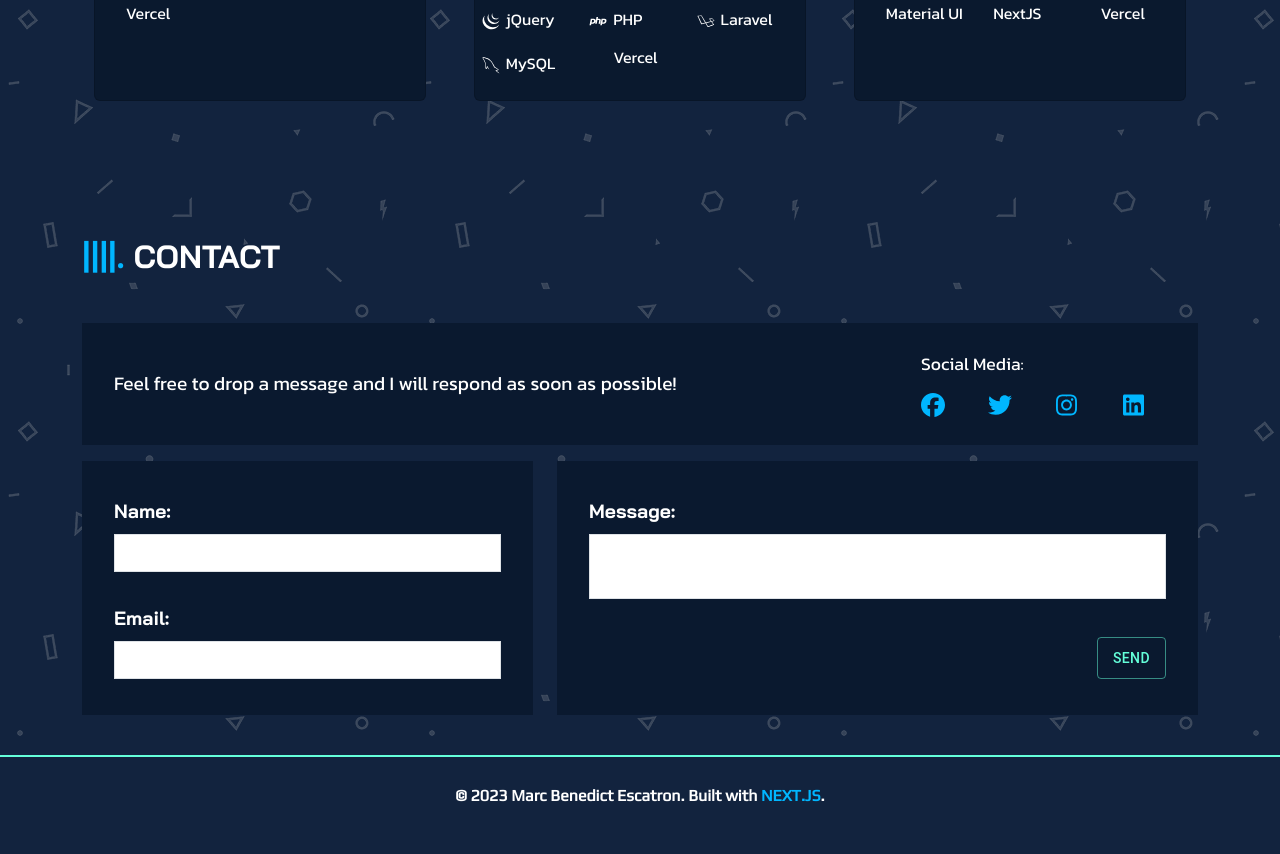
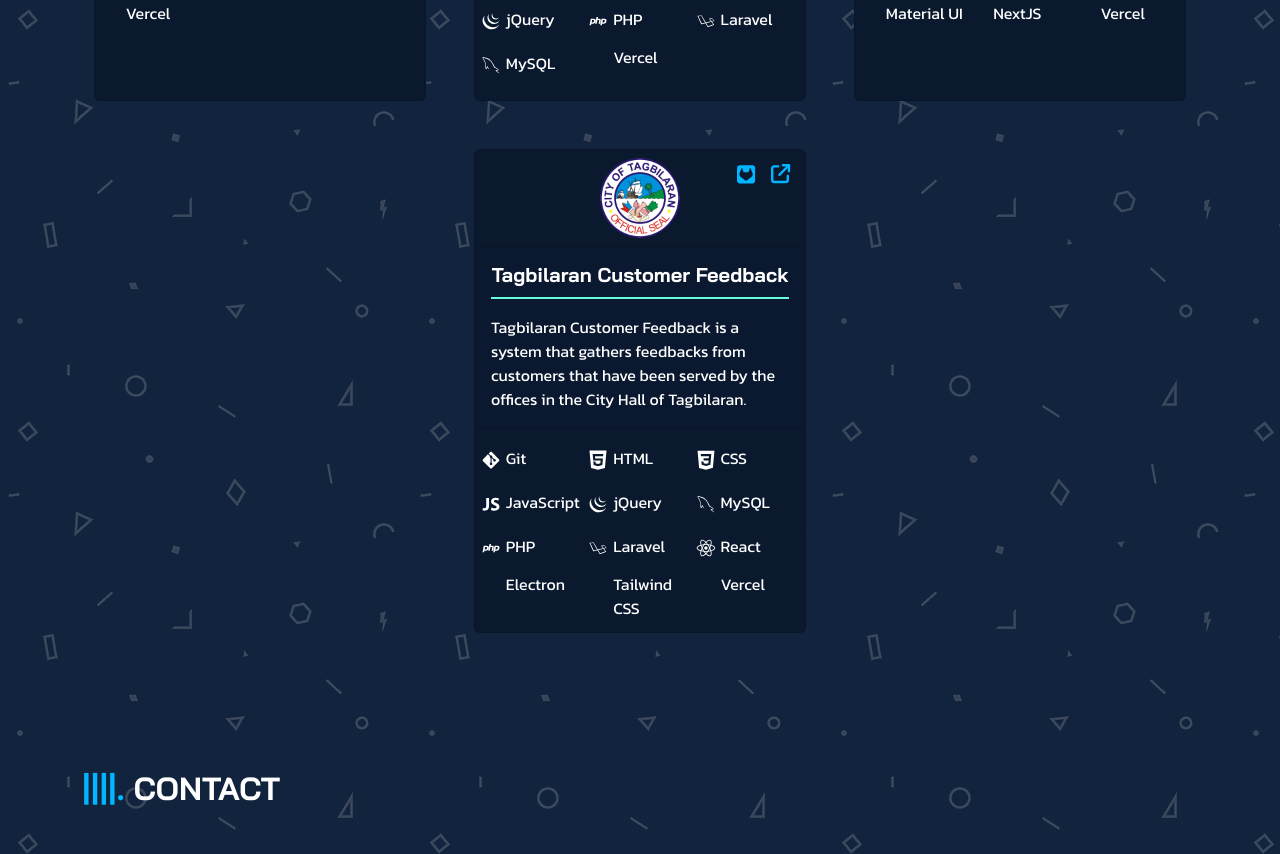
Before and after one commit to MarcEscatron07/marc-portfolio-nextjs, a Next.js app: page / in a window 1280 px wide. Shown: the part 2940-3794 px from the top of the page. Built offline with nearby package versions, Linux system fonts and the light colour scheme.

Commit message:
added Tagbilaran Customer Feedback in Projects

```diff
--- a/styles/globals.css
+++ b/styles/globals.css
@@ -266,6 +266,11 @@ textarea {
 
 /* CSS Ruleset for Experience section */
 /* CSS Ruleset for Projects section */
+#projects .projects-application {
+  display: flex;
+  align-items: center;
+  justify-content: center;
+}
 #projects .projects-application .card .card-repo, #projects .projects-application .card .card-link {
   position: absolute;
   color: #00b6ff;
--- a/styles/globals.scss
+++ b/styles/globals.scss
@@ -340,6 +340,10 @@ textarea {
 /* CSS Ruleset for Projects section */
 #projects {
     .projects-application {
+        display: flex;
+        align-items: center;
+        justify-content: center;
+
         .card {
             .card-repo, .card-link {
                 position: absolute;
--- a/variables/index.tsx
+++ b/variables/index.tsx
@@ -213,6 +213,28 @@ const PROJECTS_APPLICATION: IPROJECTS_APPLICATION[] = [
 			{ icon: null, name: "Vercel" },
         ]
     },
+    {
+        id: 'tcfb-admin-lv9',
+        logo: '/images/projects/tagbilaran-seal.png',
+        title: 'Tagbilaran Customer Feedback',
+        text: 'Tagbilaran Customer Feedback is a system that gathers feedbacks from customers that have been served by the offices in the City Hall of Tagbilaran.',
+        repo: 'https://gitlab.com/MarcEscatron07/tcfb-admin-lv9',
+        url: 'https://tcfb-admin-lv9.vercel.app/',
+        technologies: [
+            { icon: <DiGit/>, name: "Git" },
+			{ icon: <DiHtml5/>, name: "HTML" },
+			{ icon: <DiCss3/>, name: "CSS" },
+            { icon: <DiJavascript1/>, name: "JavaScript" },
+            { icon: <DiJqueryLogo/>, name: "jQuery" },
+			{ icon: <DiMysql/>, name: "MySQL" },
+			{ icon: <DiPhp/>, name: "PHP" },
+			{ icon: <DiLaravel/>, name: "Laravel" },
+			{ icon: <DiReact/>, name: "React" },
+			{ icon: null, name: "Electron" },
+            { icon: null, name: "Tailwind CSS" },
+			{ icon: null, name: "Vercel" },
+        ]
+    },
 ];
 
 const CONTACT_HEADER: string = "Feel free to drop a message and I will respond as soon as possible!";
```
Also changed, not shown: public/images/projects/tagbilaran-seal.png (added), 1 other file (tests, documents, lock files or other folders).
